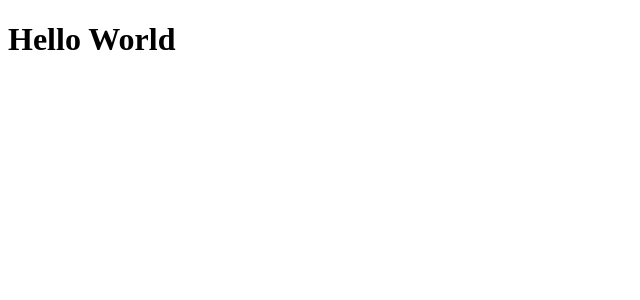
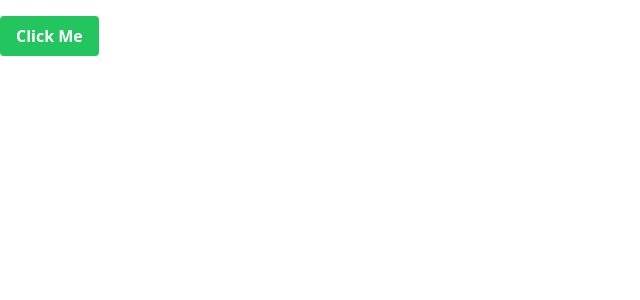
Before and after one commit to HunterJS-bit/goodmonday_js, a React (Vite) app: page / in a window 1280 px wide. Shown: the top 300 px of the page, without its empty margins (0-640 px from the left). Built offline with nearby package versions, Linux system fonts and the light colour scheme.

Commit message:
feat: add Tailwind CSS to project
- base setup

```diff
--- a/package.json
+++ b/package.json
@@ -25,6 +25,7 @@
     "@typescript-eslint/eslint-plugin": "^6.13.1",
     "@typescript-eslint/parser": "^6.13.1",
     "@vitejs/plugin-react": "^4.2.0",
+    "autoprefixer": "^10.4.19",
     "eslint": "^8.54.0",
     "eslint-config-airbnb": "^19.0.4",
     "eslint-config-airbnb-typescript": "^17.1.0",
@@ -35,7 +36,9 @@
     "eslint-plugin-react": "^7.33.2",
     "eslint-plugin-react-hooks": "^4.6.0",
     "jsdom": "^23.0.0",
+    "postcss": "^8.4.38",
     "prettier": "^3.1.0",
+    "tailwindcss": "^3.4.3",
     "typescript": "^5.3.2",
     "vite": "^5.0.3",
     "vitest": "^0.34.6"
--- /dev/null
+++ b/postcss.config.cjs
@@ -0,0 +1,11 @@
+module.exports = {
+
+    plugins: {
+
+        tailwindcss: {},
+
+        autoprefixer: {},
+
+    },
+
+};
--- a/src/index.css
+++ b/src/index.css
@@ -0,0 +1,3 @@
+@tailwind base;
+@tailwind components;
+@tailwind utilities;
--- a/src/pages/Home.tsx
+++ b/src/pages/Home.tsx
@@ -1,5 +1,9 @@
 function Home() {
-  return <h1>Hello World</h1>;
+  return <button className="bg-green-500 hover:bg-green-700 text-white font-bold py-2 px-4 mt-4 rounded">
+
+    Click Me
+
+  </button>;
 }
 
 export default Home;
--- /dev/null
+++ b/tailwind.config.cjs
@@ -0,0 +1,10 @@
+/** @type {import('tailwindcss').Config} */
+export default {
+  content: [
+    "./src/**/*.{js,jsx,ts,tsx}",
+  ],
+  theme: {
+    extend: {},
+  },
+  plugins: [],
+}
```
Also changed, not shown: 1 other file (tests, documents, lock files or other folders).
